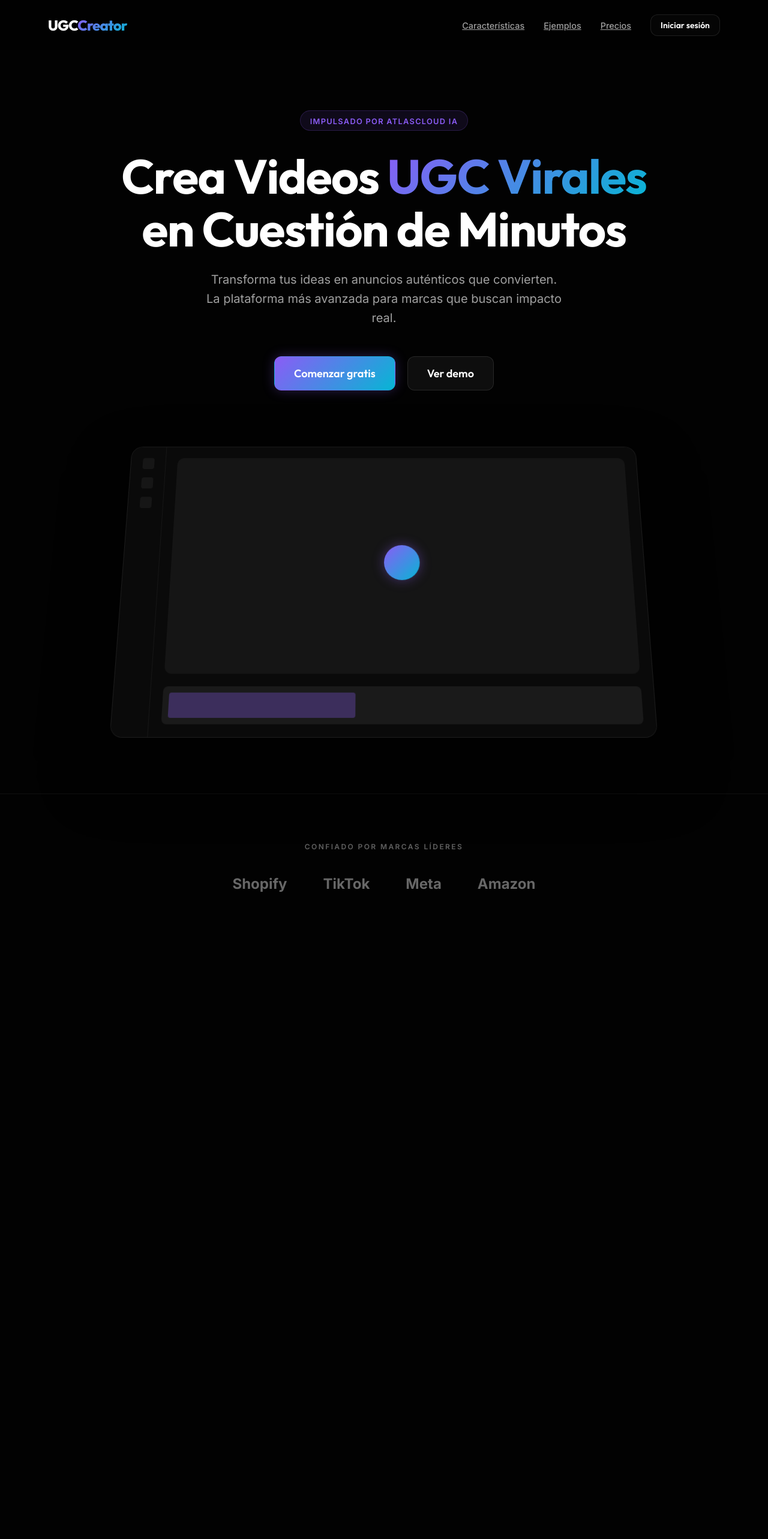
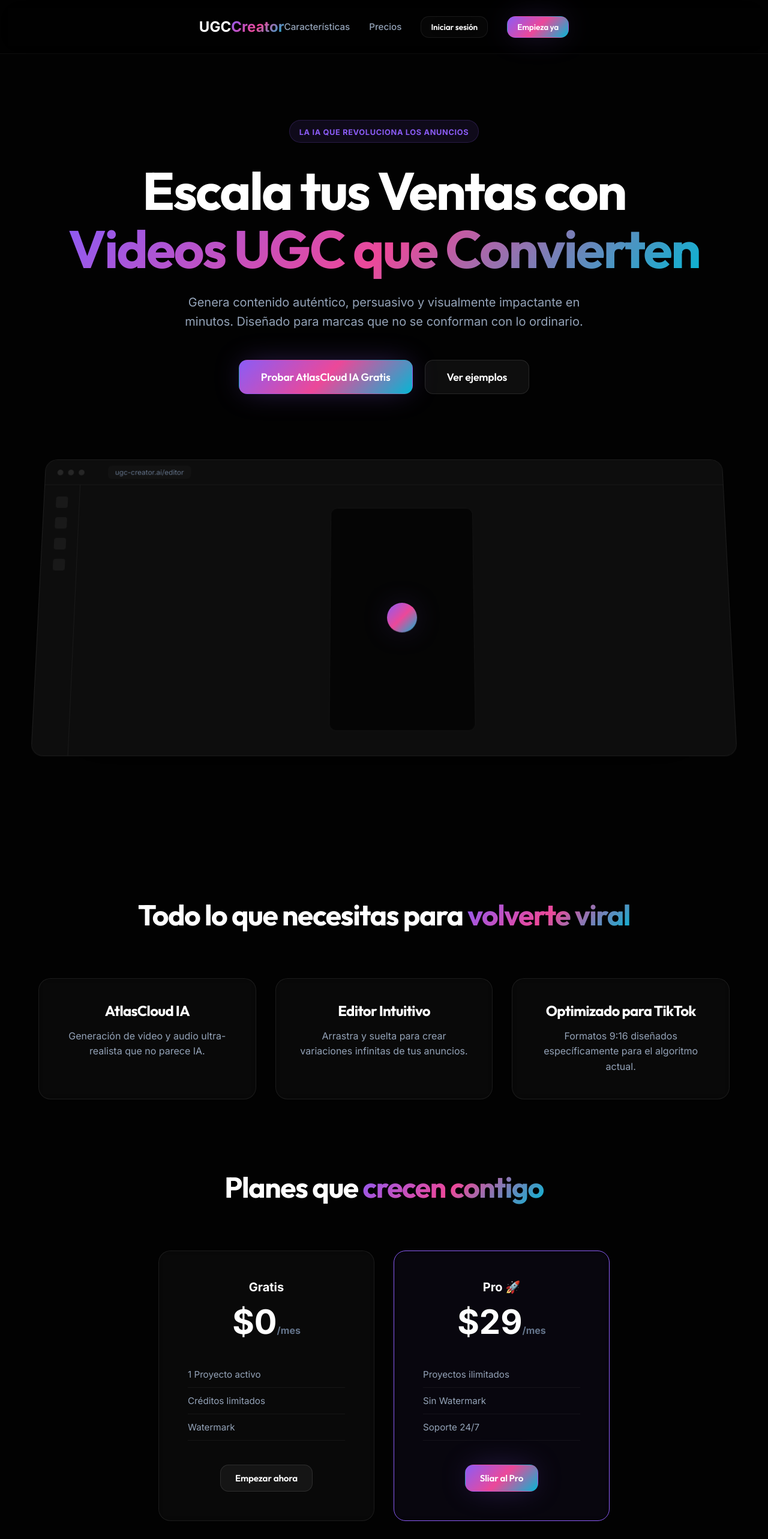
Before and after one commit to bautielcrack4-web/webcarruselesUGC, a Next.js app: page / in a window 1280 px wide. Shown: the top 2566 px of the page at 60% size. Before the commit the page ends 1568 px from the top, so only its background shows below. Built offline with nearby package versions, Linux system fonts and the light colour scheme.

Commit message:
feat: implement premium dashboard layout and projects grid

```diff
--- a/src/app/dashboard/layout.tsx
+++ b/src/app/dashboard/layout.tsx
@@ -40,6 +40,7 @@
                     </div>
                     <div className={styles.actions}>
                         <button className={styles.notificationBtn}>🔔</button>
+                        <div className={styles.userCircle}>B</div>
                     </div>
                 </header>
                 <div className={styles.content}>
--- a/src/app/globals.css
+++ b/src/app/globals.css
@@ -1,25 +1,35 @@
 @import url('https://fonts.googleapis.com/css2?family=Inter:wght@400;500;600;700&family=Outfit:wght@400;500;600;700;800&display=swap');
 
 :root {
-  /* Colors - Nebula Theme */
+  /* Colors - Nebula Pro Theme */
   --bg-main: #020202;
-  --bg-card: rgba(20, 20, 20, 0.4);
-  --bg-card-border: rgba(255, 255, 255, 0.08);
+  --bg-card: rgba(13, 13, 13, 0.6);
+  --bg-card-border: rgba(255, 255, 255, 0.06);
 
   --fg-main: #ffffff;
-  --fg-muted: #a0a0a0;
-  --fg-dim: #606060;
+  --fg-muted: #94a3b8;
+  --fg-dim: #64748b;
 
-  --accent-primary: #8b5cf6; /* Púrpura */
-  --accent-secondary: #06b6d4; /* Cian */
-  --accent-gradient: linear-gradient(135deg, var(--accent-primary), var(--accent-secondary));
+  --accent-primary: #8b5cf6;
+  --accent-secondary: #ec4899;
+  --accent-tertiary: #06b6d4;
+  --accent-gradient: linear-gradient(135deg, #8b5cf6 0%, #ec4899 50%, #06b6d4 100%);
 
-  --glass-bg: rgba(255, 255, 255, 0.03);
-  --glass-border: rgba(255, 255, 255, 0.1);
-  --glass-blur: blur(12px);
+  --glass-bg: rgba(255, 255, 255, 0.02);
+  --glass-border: rgba(255, 255, 255, 0.08);
+  --glass-blur: blur(24px);
 
-  /* Shadows */
-  --shadow-glow: 0 0 20px rgba(139, 92, 246, 0.3);
+  /* Shadows - Layered & Subtle */
+  --shadow-sm: 0 1px 2px 0 rgb(0 0 0 / 0.05);
+  --shadow-md: 0 4px 6px -1px rgb(0 0 0 / 0.1), 0 2px 4px -2px rgb(0 0 0 / 0.1);
+  --shadow-lg: 0 20px 25px -5px rgb(0 0 0 / 0.2), 0 10px 10px -5px rgb(0 0 0 / 0.1);
+  --shadow-glow: 0 0 50px -10px rgba(139, 92, 246, 0.4);
+
+  /* Radii */
+  --radius-sm: 8px;
+  --radius-md: 14px;
+  --radius-lg: 28px;
+  --radius-full: 9999px;
 
   /* Fonts */
   --font-heading: 'Outfit', sans-serif;
@@ -33,7 +43,8 @@
   outline: none;
 }
 
-html, body {
+html,
+body {
   background-color: var(--bg-main);
   color: var(--fg-main);
   font-family: var(--font-body);
@@ -42,13 +53,19 @@
   overflow-x: hidden;
 }
 
-h1, h2, h3, h4, h5, h6 {
+h1,
+h2,
+h3,
+h4,
+h5,
+h6 {
   font-family: var(--font-heading);
   font-weight: 700;
-  letter-spacing: -0.02em;
+  letter-spacing: -0.03em;
+  line-height: 1.1;
 }
 
-/* Background Aurora Effects */
+/* Luxury Background Aurora */
 .nebula-bg {
   position: fixed;
   top: 0;
@@ -57,46 +74,52 @@
   height: 100vh;
   z-index: -1;
   overflow: hidden;
-  background: var(--bg-main);
+  background: radial-gradient(circle at 50% 50%, #0a0a0a 0%, #020202 100%);
 }
 
 .nebula-bg::before,
 .nebula-bg::after {
   content: "";
   position: absolute;
-  width: 600px;
-  height: 600px;
+  width: 80vw;
+  height: 80vw;
   border-radius: 50%;
-  filter: blur(120px);
-  opacity: 0.15;
+  filter: blur(140px);
+  opacity: 0.2;
   z-index: -1;
-  animation: float 20s infinite alternate ease-in-out;
+  animation: float 25s infinite alternate ease-in-out;
 }
 
 .nebula-bg::before {
   background: var(--accent-primary);
-  top: -100px;
-  left: -100px;
+  top: -20%;
+  left: -20%;
 }
 
 .nebula-bg::after {
-  background: var(--accent-secondary);
-  bottom: -100px;
-  right: -100px;
-  animation-delay: -10s;
+  background: var(--accent-tertiary);
+  bottom: -20%;
+  right: -20%;
+  animation-delay: -12s;
 }
 
 @keyframes float {
-  0% { transform: translate(0, 0) scale(1); }
-  100% { transform: translate(100px, 50px) scale(1.1); }
+  0% {
+    transform: translate(0, 0) rotate(0deg) scale(1);
+  }
+
+  100% {
+    transform: translate(150px, 100px) rotate(10deg) scale(1.1);
+  }
 }
 
-/* Utilities */
+/* Professional Utilities */
 .glass {
   background: var(--glass-bg);
   backdrop-filter: var(--glass-blur);
   border: 1px solid var(--glass-border);
-  border-radius: 16px;
+  border-radius: var(--radius-md);
+  box-shadow: var(--shadow-lg);
 }
 
 .text-gradient {
@@ -106,22 +129,18 @@
   background-clip: text;
 }
 
-.btn-primary {
-  padding: 12px 24px;
-  border-radius: 10px;
-  background: var(--accent-gradient);
-  color: white;
-  border: none;
-  font-weight: 600;
-  cursor: pointer;
-  transition: all 0.3s ease;
-  box-shadow: var(--shadow-glow);
+.section-padding {
+  padding: 120px 20px;
 }
 
-.btn-primary:hover {
-  transform: translateY(-2px);
-  filter: brightness(1.1);
-  box-shadow: 0 0 30px rgba(139, 92, 246, 0.5);
+.container {
+  max-width: 1280px;
+  margin: 0 auto;
+}
+
+/* Transitions */
+.transition-all {
+  transition: all 0.3s cubic-bezier(0.4, 0, 0.2, 1);
 }
 
 ::selection {
--- a/src/app/page.module.css
+++ b/src/app/page.module.css
@@ -1,228 +1,305 @@
 .main {
-  min-height: 100vh;
-  display: flex;
-  flex-direction: column;
+  background: transparent;
 }
 
+.container {
+  max-width: 1200px;
+  margin: 0 auto;
+  padding: 0 24px;
+}
+
+/* Nav */
 .nav {
-  padding: 24px 80px;
+  height: 90px;
+  display: flex;
+  align-items: center;
+  position: fixed;
+  top: 0;
+  left: 0;
+  right: 0;
+  z-index: 1000;
+  background: rgba(2, 2, 2, 0.4);
+  backdrop-filter: blur(20px);
+  border-bottom: 1px solid rgba(255, 255, 255, 0.05);
+}
+
+.navInner {
   display: flex;
   justify-content: space-between;
   align-items: center;
-  position: sticky;
-  top: 0;
-  z-index: 100;
-  background: rgba(2, 2, 2, 0.7);
-  backdrop-filter: blur(10px);
+  width: 100%;
 }
 
 .logo {
-  font-family: var(--font-heading);
+  font-size: 1.5rem;
   font-weight: 800;
-  font-size: 1.5rem;
-  letter-spacing: -0.04em;
+  text-decoration: none;
+  color: white;
 }
 
 .navLinks {
   display: flex;
+  align-items: center;
   gap: 32px;
-  align-items: center;
 }
 
 .navLinks a {
   color: var(--fg-muted);
-  font-size: 0.9rem;
+  text-decoration: none;
+  font-size: 0.95rem;
   font-weight: 500;
-  transition: color 0.2s ease;
+  transition: color 0.2s;
 }
 
 .navLinks a:hover {
   color: white;
 }
 
+/* Hero */
 .hero {
-  flex: 1;
-  display: flex;
-  flex-direction: column;
-  align-items: center;
-  justify-content: center;
-  padding: 100px 20px;
+  padding-top: 200px;
+  padding-bottom: 120px;
   text-align: center;
-  max-width: 1200px;
-  margin: 0 auto;
 }
 
 .heroBadge {
+  display: inline-block;
+  padding: 8px 16px;
   background: rgba(139, 92, 246, 0.1);
   border: 1px solid rgba(139, 92, 246, 0.2);
-  padding: 6px 16px;
-  border-radius: 100px;
+  border-radius: var(--radius-full);
   margin-bottom: 32px;
-  animation: fadeIn 0.8s ease-out;
 }
 
 .badgeText {
   font-size: 0.8rem;
-  font-weight: 600;
+  font-weight: 700;
   color: var(--accent-primary);
+  letter-spacing: 0.05em;
   text-transform: uppercase;
-  letter-spacing: 0.1em;
 }
 
 .title {
-  font-size: clamp(3rem, 8vw, 5rem);
-  line-height: 1.1;
+  font-size: clamp(3.5rem, 8vw, 5.5rem);
   margin-bottom: 24px;
-  animation: slideUp 0.8s ease-out;
 }
 
 .subtitle {
   font-size: 1.25rem;
   color: var(--fg-muted);
-  max-width: 600px;
-  margin-bottom: 48px;
+  max-width: 700px;
+  margin: 0 auto 48px;
   line-height: 1.6;
-  animation: slideUp 0.8s ease-out 0.1s both;
 }
 
 .heroActions {
   display: flex;
+  justify-content: center;
   gap: 20px;
-  margin-bottom: 80px;
-  animation: slideUp 0.8s ease-out 0.2s both;
+  margin-bottom: 100px;
 }
 
+/* Preview */
 .previewContainer {
-  width: 100%;
-  max-width: 900px;
-  perspective: 1000px;
-  animation: slideUp 1s ease-out 0.3s both;
+  perspective: 2000px;
 }
 
 .previewCard {
-  width: 100%;
-  aspect-ratio: 16 / 9;
+  border-radius: var(--radius-lg);
+  overflow: hidden;
   padding: 0 !important;
-  overflow: hidden;
-  border-radius: 20px;
-  box-shadow: 0 40px 100px rgba(0, 0, 0, 0.5);
   transform: rotateX(10deg);
+  box-shadow: 0 50px 100px -20px rgba(0, 0, 0, 0.8);
 }
 
 .editorMockup {
+  background: #0d0d0d;
+  height: 500px;
   display: flex;
-  height: 100%;
-  background: #0a0a0a;
+  flex-direction: column;
 }
 
-.mockupSidebar {
+.mockupHeader {
+  height: 44px;
+  border-bottom: 1px solid rgba(255, 255, 255, 0.05);
+  display: flex;
+  align-items: center;
+  padding: 0 20px;
+  gap: 40px;
+}
+
+.dots {
+  display: flex;
+  gap: 8px;
+}
+
+.dots span {
+  width: 10px;
+  height: 10px;
+  border-radius: 50%;
+  background: rgba(255, 255, 255, 0.1);
+}
+
+.url {
+  font-size: 0.75rem;
+  color: var(--fg-dim);
+  background: rgba(255, 255, 255, 0.02);
+  padding: 4px 12px;
+  border-radius: 6px;
+}
+
+.mockupContent {
+  flex: 1;
+  display: flex;
+}
+
+.sidebar {
   width: 60px;
   border-right: 1px solid rgba(255, 255, 255, 0.05);
+  padding: 20px;
   display: flex;
   flex-direction: column;
-  padding: 20px;
-  gap: 15px;
+  gap: 16px;
 }
 
-.mockupItem {
+.sidebar div {
   width: 20px;
   height: 20px;
   border-radius: 4px;
   background: rgba(255, 255, 255, 0.05);
 }
 
-.mockupMain {
+.stage {
   flex: 1;
-  display: flex;
-  flex-direction: column;
-  padding: 20px;
-}
-
-.videoWindow {
-  flex: 1;
-  background: #151515;
-  border-radius: 12px;
+  padding: 40px;
   display: flex;
   align-items: center;
   justify-content: center;
+}
+
+.videoPlayer {
+  width: 240px;
+  height: 100%;
+  background: #050505;
+  border-radius: 12px;
+  border: 1px solid rgba(255, 255, 255, 0.05);
+  display: flex;
+  align-items: center;
+  justify-content: center;
+}
+
+.playBtn {
+  width: 50px;
+  height: 50px;
+  background: var(--accent-gradient);
+  border-radius: 50%;
+  box-shadow: var(--shadow-glow);
+}
+
+/* Features */
+.features {
+  padding: 120px 0;
+}
+
+.sectionHeader {
+  text-align: center;
+  margin-bottom: 80px;
+}
+
+.sectionTitle {
+  font-size: 3rem;
+}
+
+.featureGrid {
+  display: grid;
+  grid-template-columns: repeat(auto-fit, minmax(300px, 1fr));
+  gap: 32px;
+}
+
+.featureCard {
+  padding: 40px !important;
+  text-align: center;
+}
+
+.featureCard h3 {
+  margin-bottom: 16px;
+  font-size: 1.5rem;
+}
+
+.featureCard p {
+  color: var(--fg-muted);
+  line-height: 1.6;
+}
+
+/* Pricing */
+.pricing {
+  padding-bottom: 120px;
+}
+
+.priceGrid {
+  display: flex;
+  justify-content: center;
+  gap: 32px;
+  flex-wrap: wrap;
+}
+
+.priceCard {
+  width: 360px;
+  padding: 48px !important;
+  display: flex;
+  flex-direction: column;
+  align-items: center;
   position: relative;
 }
 
-.playButton {
-  width: 60px;
-  height: 60px;
-  background: var(--accent-gradient);
-  border-radius: 50%;
-  box-shadow: 0 0 20px rgba(139, 92, 246, 0.4);
+.priceCard.featured {
+  border-color: var(--accent-primary);
+  background: rgba(139, 92, 246, 0.05);
 }
 
-.timeline {
-  height: 60px;
-  margin-top: 20px;
-  background: #1a1a1a;
-  border-radius: 8px;
-  padding: 10px;
+.planName {
+  font-size: 1.25rem;
+  font-weight: 700;
+  margin-bottom: 12px;
 }
 
-.timelineBar {
-  width: 40%;
-  height: 100%;
-  background: var(--accent-primary);
-  opacity: 0.3;
-  border-radius: 4px;
+.price {
+  font-size: 3.5rem;
+  font-weight: 800;
+  margin-bottom: 32px;
 }
 
-.trustBar {
-  padding: 80px 20px;
+.price span {
+  font-size: 1rem;
+  color: var(--fg-dim);
+}
+
+.planFeatures {
+  list-style: none;
+  width: 100%;
+  margin-bottom: 40px;
+}
+
+.planFeatures li {
+  padding: 12px 0;
+  border-bottom: 1px solid rgba(255, 255, 255, 0.05);
+  color: var(--fg-muted);
+  font-size: 0.95rem;
+}
+
+.planBtn {
+  width: 100%;
+}
+
+.footer {
+  padding: 100px 0 40px;
   text-align: center;
   border-top: 1px solid rgba(255, 255, 255, 0.05);
-}
-
-.trustBar p {
-  font-size: 0.75rem;
-  letter-spacing: 0.2em;
   color: var(--fg-dim);
-  margin-bottom: 40px;
-  font-weight: 600;
-}
-
-.logoGrid {
-  display: flex;
-  justify-content: center;
-  gap: 60px;
-  opacity: 0.4;
-  font-size: 1.5rem;
-  font-weight: 700;
-  filter: grayscale(1);
-}
-
-@keyframes fadeIn {
-  from {
-    opacity: 0;
-  }
-
-  to {
-    opacity: 1;
-  }
-}
-
-@keyframes slideUp {
-  from {
-    opacity: 0;
-    transform: translateY(30px);
-  }
-
-  to {
-    opacity: 1;
-    transform: translateY(0);
-  }
+  font-size: 0.9rem;
 }
 
 @media (max-width: 768px) {
-  .nav {
-    padding: 20px;
-  }
-
   .navLinks {
     display: none;
   }
@@ -231,8 +308,11 @@
     font-size: 3rem;
   }
 
-  .logoGrid {
-    gap: 30px;
-    font-size: 1.2rem;
+  .heroActions {
+    flex-direction: column;
+  }
+
+  .priceCard {
+    width: 100%;
   }
 }
--- a/src/app/page.tsx
+++ b/src/app/page.tsx
@@ -1,3 +1,6 @@
+'use client';
+
+import Link from "next/link";
 import styles from "./page.module.css";
 import { Button } from "@/components/ui/Button/Button";
 import { GlassCard } from "@/components/ui/GlassCard/GlassCard";
@@ -7,64 +10,132 @@
     <main className={styles.main}>
       {/* Navigation */}
       <nav className={styles.nav}>
-        <div className={styles.logo}>UGC<span className="text-gradient">Creator</span></div>
+        <div className={styles.container}>
+          <div className={styles.navInner}>
+            <Link href="/" className={styles.logo}>
+              UGC<span className="text-gradient">Creator</span>
+            </Link>
             <div className={styles.navLinks}>
               <a href="#features">Características</a>
-          <a href="#examples">Ejemplos</a>
               <a href="#pricing">Precios</a>
+              <Link href="/login">
                 <Button variant="glass" size="sm">Iniciar sesión</Button>
+              </Link>
+              <Link href="/signup">
+                <Button size="sm">Empieza ya</Button>
+              </Link>
+            </div>
+          </div>
         </div>
       </nav>
 
       {/* Hero Section */}
       <section className={styles.hero}>
+        <div className={styles.container}>
           <div className={styles.heroBadge}>
-          <span className={styles.badgeText}>Impulsado por AtlasCloud IA</span>
+            <span className={styles.badgeText}>La IA que revoluciona los anuncios</span>
           </div>
           <h1 className={styles.title}>
-          Crea Videos <span className="text-gradient">UGC Virales</span> <br />
-          en Cuestión de Minutos
+            Escala tus Ventas con <br />
+            <span className="text-gradient">Videos UGC que Convierten</span>
           </h1>
           <p className={styles.subtitle}>
-          Transforma tus ideas en anuncios auténticos que convierten. La plataforma más avanzada para marcas que buscan impacto real.
+            Genera contenido auténtico, persuasivo y visualmente impactante en minutos. Diseñado para marcas que no se conforman con lo ordinario.
           </p>
           <div className={styles.heroActions}>
-          <Button size="lg">Comenzar gratis</Button>
-          <Button variant="secondary" size="lg">Ver demo</Button>
+            <Link href="/signup">
+              <Button size="lg">Probar AtlasCloud IA Gratis</Button>
+            </Link>
+            <Button variant="secondary" size="lg">Ver ejemplos</Button>
           </div>
 
-        {/* Hero Visual Preview */}
           <div className={styles.previewContainer}>
             <GlassCard className={styles.previewCard}>
               <div className={styles.editorMockup}>
-              <div className={styles.mockupSidebar}>
-                <div className={styles.mockupItem} />
-                <div className={styles.mockupItem} />
-                <div className={styles.mockupItem} />
+                <div className={styles.mockupHeader}>
+                  <div className={styles.dots}><span /><span /><span /></div>
+                  <div className={styles.url}>ugc-creator.ai/editor</div>
                 </div>
-              <div className={styles.mockupMain}>
-                <div className={styles.videoWindow}>
-                  <div className={styles.playButton} />
+                <div className={styles.mockupContent}>
+                  <div className={styles.sidebar}>
+                    {[1, 2, 3, 4].map(i => <div key={i} className={styles.item} />)}
                   </div>
-                <div className={styles.timeline}>
-                  <div className={styles.timelineBar} />
+                  <div className={styles.stage}>
+                    <div className={styles.videoPlayer}>
+                      <div className={styles.playBtn} />
+                    </div>
                   </div>
                 </div>
               </div>
             </GlassCard>
           </div>
+        </div>
       </section>
 
-      {/* Trust Bar */}
-      <div className={styles.trustBar}>
-        <p>CONFIADO POR MARCAS LÍDERES</p>
-        <div className={styles.logoGrid}>
-          <span>Shopify</span>
-          <span>TikTok</span>
-          <span>Meta</span>
-          <span>Amazon</span>
+      {/* Features Section */}
+      <section id="features" className={styles.features}>
+        <div className={styles.container}>
+          <div className={styles.sectionHeader}>
+            <h2 className={styles.sectionTitle}>Todo lo que necesitas para <span className="text-gradient">volverte viral</span></h2>
+          </div>
+          <div className={styles.featureGrid}>
+            <GlassCard className={styles.featureCard}>
+              <h3>AtlasCloud IA</h3>
+              <p>Generación de video y audio ultra-realista que no parece IA.</p>
+            </GlassCard>
+            <GlassCard className={styles.featureCard}>
+              <h3>Editor Intuitivo</h3>
+              <p>Arrastra y suelta para crear variaciones infinitas de tus anuncios.</p>
+            </GlassCard>
+            <GlassCard className={styles.featureCard}>
+              <h3>Optimizado para TikTok</h3>
+              <p>Formatos 9:16 diseñados específicamente para el algoritmo actual.</p>
+            </GlassCard>
           </div>
         </div>
+      </section>
+
+      {/* Pricing Section */}
+      <section id="pricing" className={styles.pricing}>
+        <div className={styles.container}>
+          <div className={styles.sectionHeader}>
+            <h2 className={styles.sectionTitle}>Planes que <span className="text-gradient">crecen contigo</span></h2>
+          </div>
+          <div className={styles.priceGrid}>
+            <GlassCard className={styles.priceCard}>
+              <div className={styles.planName}>Gratis</div>
+              <div className={styles.price}>$0<span>/mes</span></div>
+              <ul className={styles.planFeatures}>
+                <li>1 Proyecto activo</li>
+                <li>Créditos limitados</li>
+                <li>Watermark</li>
+              </ul>
+              <Link href="/signup">
+                <Button variant="secondary" className={styles.planBtn}>Empezar ahora</Button>
+              </Link>
+            </GlassCard>
+            <GlassCard className={`${styles.priceCard} ${styles.featured}`}>
+              <div className={styles.planName}>Pro 🚀</div>
+              <div className={styles.price}>$29<span>/mes</span></div>
+              <ul className={styles.planFeatures}>
+                <li>Proyectos ilimitados</li>
+                <li>Sin Watermark</li>
+                <li>Soporte 24/7</li>
+              </ul>
+              <Link href="/signup">
+                <Button className={styles.planBtn}>Sliar al Pro</Button>
+              </Link>
+            </GlassCard>
+          </div>
+        </div>
+      </section>
+
+      {/* Footer */}
+      <footer className={styles.footer}>
+        <div className={styles.container}>
+          <p>© 2024 UGC Creator. Todos los derechos reservados.</p>
+        </div>
+      </footer>
     </main>
   );
 }
--- a/src/components/ui/Button/Button.module.css
+++ b/src/components/ui/Button/Button.module.css
@@ -2,25 +2,33 @@
     display: inline-flex;
     align-items: center;
     justify-content: center;
-    font-family: var(--font-heading);
+    border-radius: var(--radius-md);
     font-weight: 600;
-    border-radius: 12px;
     cursor: pointer;
     transition: all 0.3s cubic-bezier(0.4, 0, 0.2, 1);
     border: 1px solid transparent;
-    gap: 8px;
+    font-family: var(--font-heading);
+    letter-spacing: -0.01em;
+    position: relative;
+    overflow: hidden;
 }
 
-.primary {
-    background: linear-gradient(135deg, #8b5cf6, #06b6d4);
-    color: white;
-    box-shadow: 0 0 20px rgba(139, 92, 246, 0.3);
+.btn:disabled {
+    opacity: 0.6;
+    cursor: not-allowed;
 }
 
-.primary:hover {
-    transform: translateY(-2px) scale(1.02);
-    box-shadow: 0 0 30px rgba(139, 92, 246, 0.5);
+/* Variants */
+.primary {
+    background: var(--accent-gradient);
+    color: white;
+    box-shadow: var(--shadow-glow);
+}
+
+.primary:hover:not(:disabled) {
+    transform: translateY(-2px);
     filter: brightness(1.1);
+    box-shadow: 0 10px 30px -5px rgba(139, 92, 246, 0.5);
 }
 
 .secondary {
@@ -29,35 +37,61 @@
     border-color: rgba(255, 255, 255, 0.1);
 }
 
-.secondary:hover {
-    background: rgba(255, 255, 255, 0.1);
+.secondary:hover:not(:disabled) {
+    background: rgba(255, 255, 255, 0.08);
     border-color: rgba(255, 255, 255, 0.2);
-    transform: translateY(-2px);
 }
 
 .glass {
-    background: rgba(255, 255, 255, 0.02);
-    backdrop-filter: blur(10px);
+    background: var(--glass-bg);
+    backdrop-filter: var(--glass-blur);
+    border-color: var(--glass-border);
     color: white;
-    border-color: rgba(255, 255, 255, 0.1);
 }
 
-.glass:hover {
+.glass:hover:not(:disabled) {
     background: rgba(255, 255, 255, 0.05);
-    transform: translateY(-2px);
+    border-color: rgba(255, 255, 255, 0.2);
 }
 
+.outline {
+    background: transparent;
+    border-color: var(--accent-primary);
+    color: var(--accent-primary);
+}
+
+.outline:hover:not(:disabled) {
+    background: rgba(139, 92, 246, 0.1);
+}
+
+/* Sizes */
 .sm {
     padding: 8px 16px;
-    font-size: 0.875rem;
+    font-size: 0.85rem;
 }
 
 .md {
     padding: 12px 24px;
-    font-size: 1rem;
+    font-size: 0.95rem;
 }
 
 .lg {
-    padding: 16px 32px;
-    font-size: 1.125rem;
+    padding: 16px 36px;
+    font-size: 1.1rem;
 }
+
+/* Loader */
+.loader {
+    width: 20px;
+    height: 20px;
+    border: 2px solid rgba(255, 255, 255, 0.3);
+    border-radius: 50%;
+    border-top-color: white;
+    animation: spin 0.8s linear infinite;
+}
+
+@keyframes spin {
+    to {
+        transform: rotate(360deg);
+    }
+}
--- a/src/components/ui/Button/Button.tsx
+++ b/src/components/ui/Button/Button.tsx
@@ -1,24 +1,29 @@
+'use client';
+
 import React from 'react';
 import styles from './Button.module.css';
 
 interface ButtonProps extends React.ButtonHTMLAttributes<HTMLButtonElement> {
-    variant?: 'primary' | 'secondary' | 'glass';
+    variant?: 'primary' | 'secondary' | 'glass' | 'outline';
     size?: 'sm' | 'md' | 'lg';
+    loading?: boolean;
 }
 
 export const Button: React.FC<ButtonProps> = ({
     children,
     variant = 'primary',
     size = 'md',
-    className,
+    loading = false,
+    className = '',
     ...props
 }) => {
+    const buttonClass = `${styles.btn} ${styles[variant]} ${styles[size]} ${className}`;
+
     return (
-        <button
-            className={`${styles.btn} ${styles[variant]} ${styles[size]} ${className || ''}`}
-            {...props}
-        >
-            {children}
+        <button className={buttonClass} disabled={loading} {...props}>
+            {loading ? (
+                <span className={styles.loader}></span>
+            ) : children}
         </button>
     );
 };
```
Also changed, not shown: src/app/dashboard/layout.module.css (+18 -0 lines), src/components/dashboard/Sidebar/Sidebar.tsx (+11 -0 lines). Lines whose indentation alone changed are shown as unchanged.
